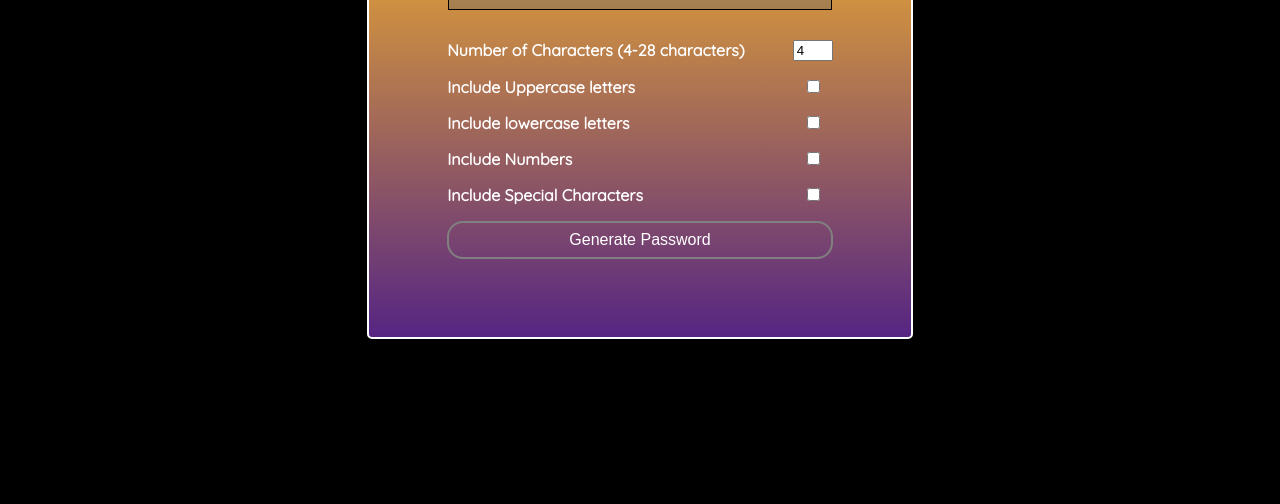
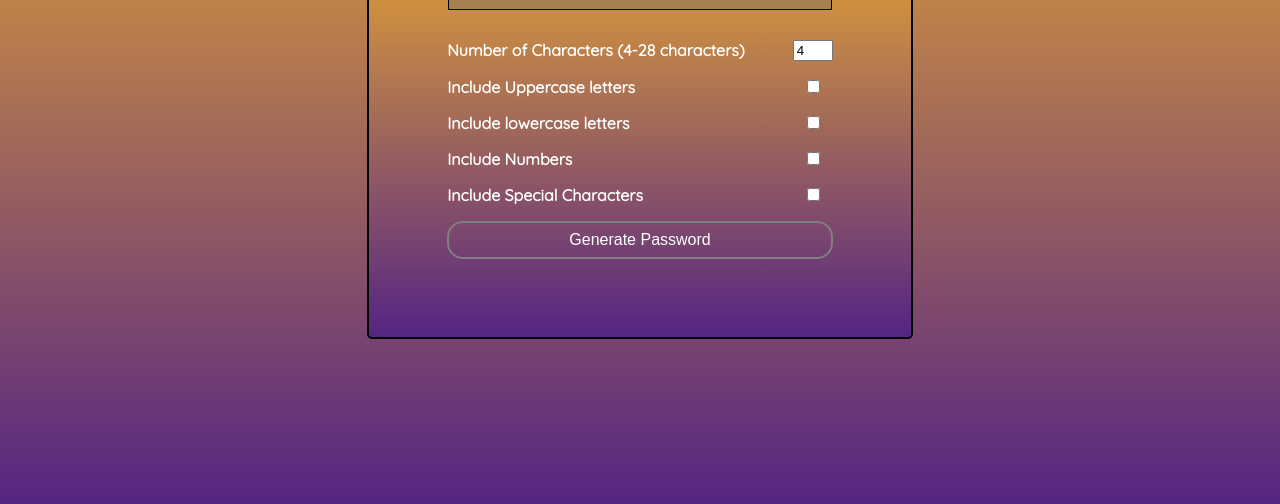
Before and after one commit to Ellijah-L/Password-Project, a plain HTML site: page index.html in a window 1280 px wide. Shown: the part 296-800 px from the top of the page. Drawn offline with Linux system fonts and the light colour scheme.

Commit message:
changed background

```diff
--- a/assets/css/style.css
+++ b/assets/css/style.css
@@ -1,5 +1,5 @@
 body {
-    background: black;
+    background: linear-gradient(to top, #552583, #FDB927);
     color: white;
     margin: 0;
     display: flex;
@@ -14,7 +14,7 @@ body {
     background: linear-gradient(to top, #552583, #FDB927);
     padding: 3rem;;
     border-radius: 5px;
-    border: 2px solid;
+    border: 2px solid black;
     display: flex;
     justify-content: center;
     align-items: center;
```
